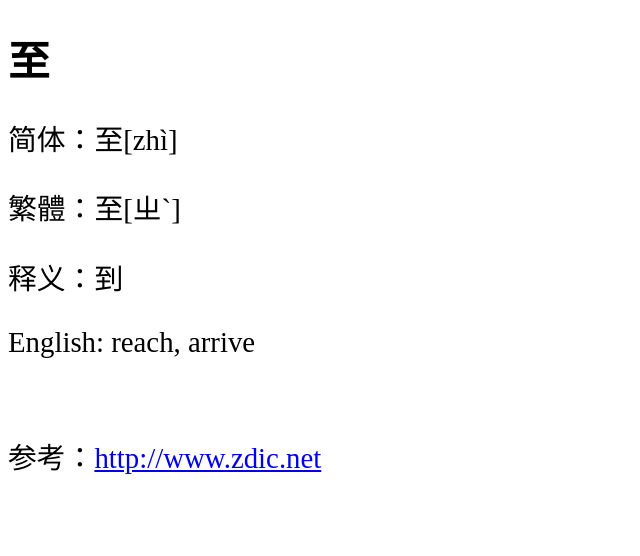
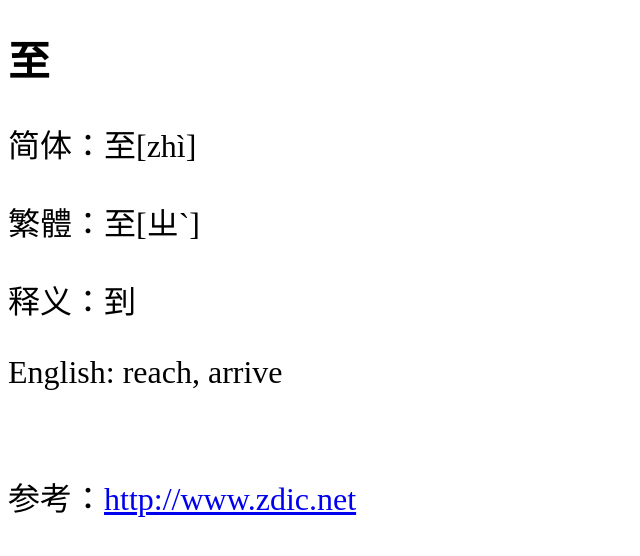
Before and after one commit to shengzhe/livecalligraphy, a Jekyll site: the page built from _posts/2012-08-31-LanTing-29.html, in a window 1280 px wide. Shown: the top 556 px of the page, without its empty margins (0-640 px from the left). Built offline with Jekyll 4.4.1, drawn with Linux system fonts in a browser that asks for light colours; Markdown is read by kramdown in place of the engine named in the settings.

Commit message:
Update default.html

```diff
--- a/_layouts/default.html
+++ b/_layouts/default.html
@@ -4,8 +4,17 @@
 <meta http-equiv="content-type" content="text/html; charset=utf-8" />
 <title>{{ page.title }}</title>
 <style type="text/css">
-h1 {font-size:260%}
-p {font-size:180%}
+  body { -webkit-text-size-adjust: 100%;}
+  @media only screen and (max-device-width : 767px)
+  {
+    h1 {font-size: 160%;}
+    p  {font-size: 120%;}
+  }
+  @media only screen and (min-device-width : 768px)
+  {
+    h1 {font-size: 260%;}
+    p  {font-size: 200%;}
+  }
 </style>
 </head>
 <body>
```
